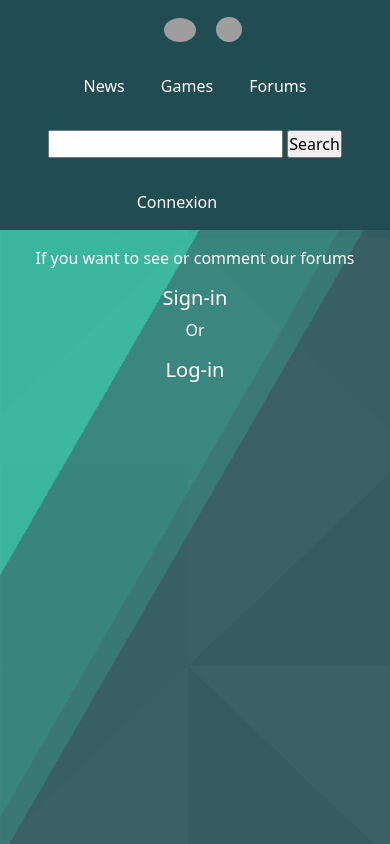
After one commit to Syduta/website-project, a Symfony app: template templates/connexion/connexion.html.twig in a window 390 px wide. The commit adds this page. Run offline with Twig, Linux system fonts and the light colour scheme; the template is opened without the code that fills it, so the values that code supplies are empty; some libraries are stand-ins or nearby versions; grey boxes are pictures that could not be loaded.

Commit message:
better home and responsive

```diff
--- a/templates/base.html.twig
+++ b/templates/base.html.twig
@@ -28,13 +28,13 @@
                         <input type="submit" value="Search">
                     </form>
                 </li>
-            <li class="connexion"><a href="">Connexion</a></li>
-            <div  class="li-connexion d-none">
-                {% if not app.user %}<li><a href="{{ path('sign-in') }}">Sign-in</a></li>{% endif %}
-                {% if not app.user %}<li><a href="{{ path('log-in') }}">Log-in</a></li>{% endif %}
-                {% if app.user %}<li><a href="{{ path('log-out') }}">Log-out</a></li>{% endif %}
-                {% if app.user %}<li><a href="{{ path('update-profile')}}">Update profile</a></li>{% endif %}
-            </div>
+            <li class="connexion"><a href="{{ path('connexion') }}">Connexion</a></li>
+            <li>{% if app.user %}
+                        <a href="{{ path('update-profile') }}">
+                            <img class="user-img" src="{{ asset('uploads/images/'~app.user.picture) }}" alt="">
+                        </a>
+                    </h3>
+                {% endif %}</li>
             {% if is_granted('ROLE_ADMIN') %}
                 <li><a href="{{ path('admin-new-actu') }}">admin create actu</a></li>
                 <li><a href="{{ path('admin-new-forum') }}">admin create forum</a></li>
@@ -47,13 +47,12 @@
             <li class="logo-burg"><a href="{{ path('home') }}"><img class="logo logo-burg" src="https://upload.wikimedia.org/wikipedia/commons/thumb/d/d5/CD_autolev_crop.jpg/200px-CD_autolev_crop.jpg" alt=""></a></li>
             <a id="burger"><img class="logoburger" src="https://icon-library.com/images/hamburger-menu-icon-png-white/hamburger-menu-icon-png-white-10.jpg" alt=""></a>
             <ul class="menu-burg">
-                <li class="connexion"><a href="">Connexion</a></li>
                     <div  class="li-connexion d-none">
                         {% if not app.user %}<li><a href="{{ path('sign-in') }}">Sign-in</a></li>{% endif %}
-                        <li><a href="{{ path('log-in') }}">Log-in</a></li>
+                        {% if not app.user %}<li><a href="{{ path('log-in') }}">Log-in</a></li>{% endif %}
                         {% if app.user %}<li><a href="{{ path('log-out') }}">Log-out</a></li>{% endif %}
+                        {% if app.user %}<li><a href="{{ path('update-profile')}}">Update profile</a></li>{% endif %}
                     </div>
-            {% if app.user %}<li><a href="{{ path('update-profile')}}">Update profile</a></li>{% endif %}
                             <li><a href="{{ path('news') }}">News</a></li>
                             <li><a href="{{ path('games') }}">Games</a></li>
                             <li><a href="{{ path('forums') }}">Forums</a></li>
@@ -62,6 +61,13 @@
                                     <input type="submit" value="Search">
                                 </form>
                             </li>
+                <li class="connexion"><a href="{{ path('connexion') }}">Connexion</a></li>
+                <li>{% if app.user %}
+                            <a href="{{ path('update-profile') }}">
+                                <img class="user-img" src="{{ asset('uploads/images/'~app.user.picture) }}" alt="">
+                            </a>
+                        </h3>
+                    {% endif %}</li>
             </ul>
 
         </ul>
@@ -71,9 +77,9 @@
         <div>
             {% if app.user %}
                 <h3>{{ message }}
-                <a href="{{ path('update-profile') }}">
-                <img class="user-img" src="{{ asset('uploads/images/'~app.user.picture) }}" alt="">
-                </a>
+{#                <a href="{{ path('update-profile') }}">#}
+{#                <img class="user-img" src="{{ asset('uploads/images/'~app.user.picture) }}" alt="">#}
+{#                </a>#}
                 </h3>
             {% endif %}
         </div>
--- /dev/null
+++ b/templates/connexion/connexion.html.twig
@@ -0,0 +1,15 @@
+{% extends 'base.html.twig' %}
+
+{% block main %}
+    <div class="text-center">
+        <h5>{% if app.user %}<li><a href="{{ path('update-profile')}}">Update profile</a></li>{% endif %}</h5>
+        <p>{% if not app.user %}If you want to see or comment our forums</p>{% endif %}
+        <h5>{% if not app.user %}<li><a href="{{ path('sign-in') }}">Sign-in</a></li>{% endif %}</h5>
+        <p>{% if not app.user %}Or</p>{% endif %}
+        <h5>{% if not app.user %}<li><a href="{{ path('log-in') }}">Log-in</a></li>{% endif %}</h5>
+        <h5>{% if app.user %}<li><a href="{{ path('log-out') }}">Log-out</a></li>{% endif %}</h5>
+    </div>
+{% endblock %}
+
+{% block footer %}
+{% endblock %}
--- a/templates/front/news.html.twig
+++ b/templates/front/news.html.twig
@@ -5,7 +5,8 @@
         {% for new in news %}
 
             <article class="news-article">
-                <a href="{{ path('new',{'id':new.id}) }}">
+                <div class="news-article">
+                <a  href="{{ path('new',{'id':new.id}) }}">
                 <h2>{{ new.title }}</h2>
                 <div class="offset-2 col-10 pic">
                         {% if new.picture %}
@@ -13,6 +14,7 @@
                         {% endif %}
                 </a>
                 <p class="text-center col-9">{{ new.content }} Lorem ipsum dolor sit amet, consectetur adipisicing elit. Accusantium distinctio fugit, ipsa modi necessitatibus nemo nulla repellat voluptate voluptates voluptatibus? Consequuntur eaque labore, odit rem rerum vel! Accusantium asperiores consectetur, deleniti, eius ex harum inventore, laudantium nisi nulla placeat sed voluptates voluptatum. At ipsa labore odit perspiciatis possimus quidem, soluta.</p>
+                </div>
                 </div>
             </article>
             {% if is_granted('ROLE_ADMIN') %}
--- a/templates/home.html.twig
+++ b/templates/home.html.twig
@@ -2,10 +2,7 @@
 
 {% block main %}
 
-    <h1 class="text-center">Welcome {% if app.user %} {{ app.user.pseudo }}
-            <a href="{{ path('update-profile') }}">
-                <img class="user-img" src="{{ asset('uploads/images/'~app.user.picture) }}"alt="">
-            </a> {% endif %} on this place where we love video-games
+    <h1 class="text-center">Welcome {% if app.user %} {{ app.user.pseudo }}{% endif %} on this place where we love video-games
     </h1>
 
     <h3 class="offset-1 col-10">Fresh News</h3>
```
Also changed, not shown: src/Controller/FrontController.php (+9 -0 lines), public/assets/css/style.css, public/assets/js/script.js, public/assets/sass/blocks/_connexion.scss (added), public/assets/sass/blocks/_forums.scss, public/assets/sass/blocks/_home.scss, public/assets/sass/style.scss, public/assets/sass/var/_mediaqueries.scss, 1 other file.
